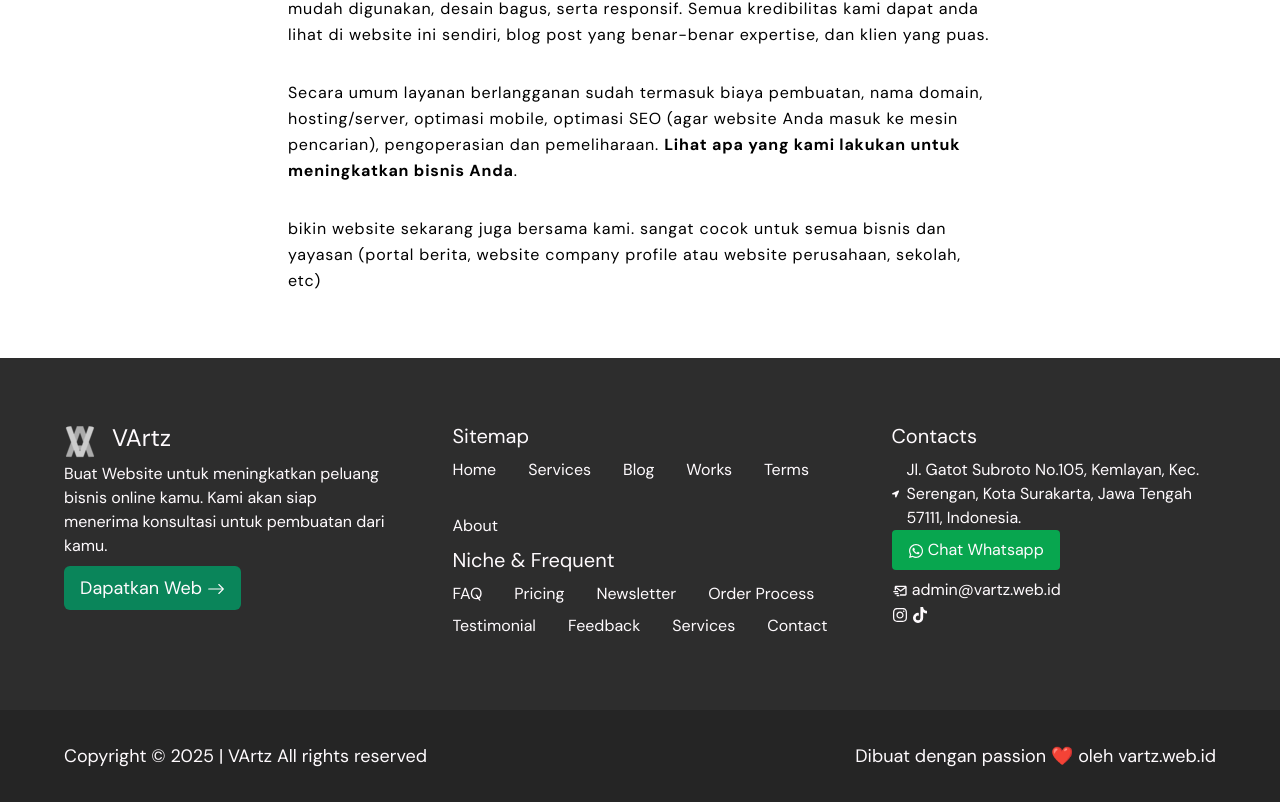
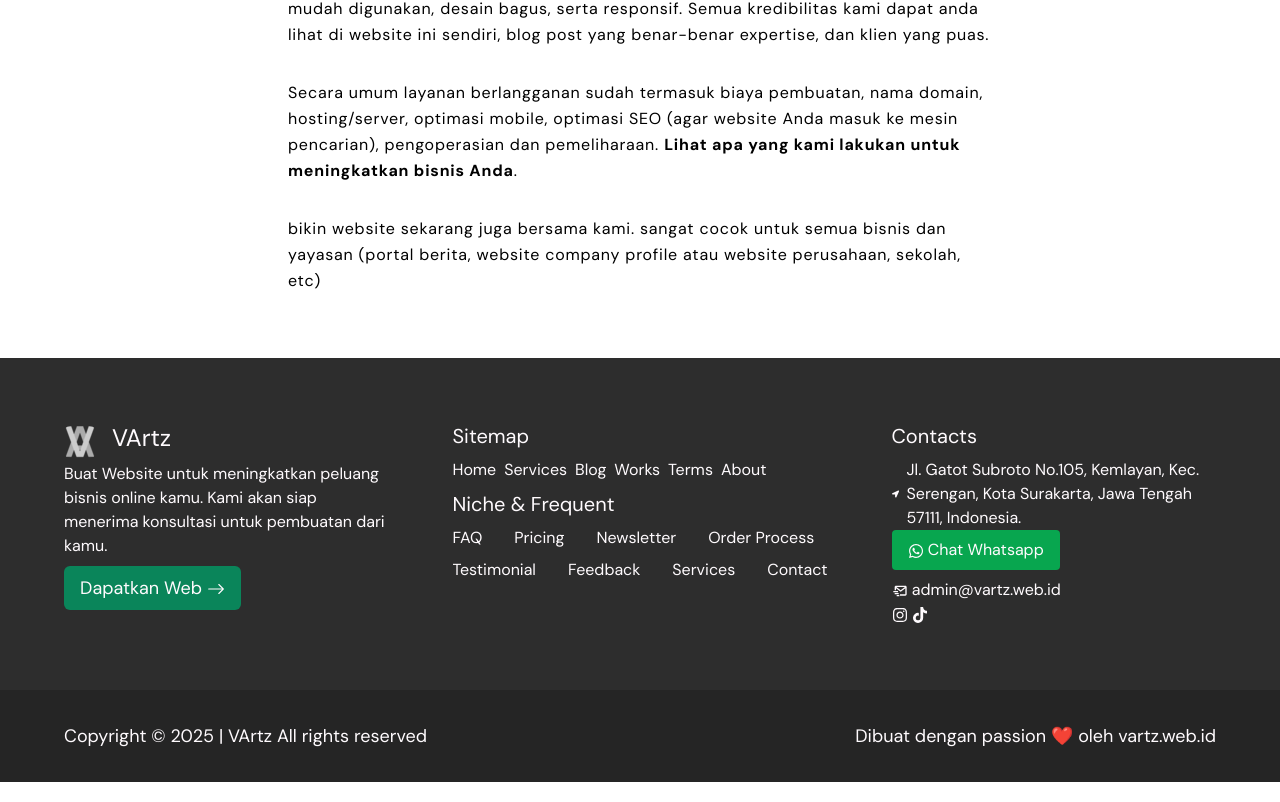
Before and after one commit to VArtzy/VArtz, a Next.js app: page /about in a window 1280 px wide. Shown: the part 800-1602 px from the top of the page. Built offline with nearby package versions, Linux system fonts and the light colour scheme.

Commit message:
fix cntn

```diff
--- a/components/Foo.tsx
+++ b/components/Foo.tsx
@@ -38,7 +38,7 @@ const Foo: React.FC = () => {
                 <div className="mb-8">
                     <h3 className="text-xl mb-2">Sitemap</h3>
                     <div className="mb-2">
-                        <ul className="flex flex-wrap gap-8">
+                        <ul className="flex flex-wrap gap-2">
                             <li>
                                 <Link className="text-snow" href="/">
                                     Home
--- a/components/Parallax.tsx
+++ b/components/Parallax.tsx
@@ -1059,7 +1059,7 @@ Selanjutnya, saya memerlukan aset merek apa pun seperti logo, kode warna, dan fo
                     width={420}
                     height={420}
                     alt="Kontak kami"
-                    className="object-fit w-[300px] md:w-full rounded-md"
+                    className="object-fit w-[210px] md:w-full rounded-md"
                     />
                     <div className="flex flex-col gap-8 md:gap-16">
                     <div>
```
